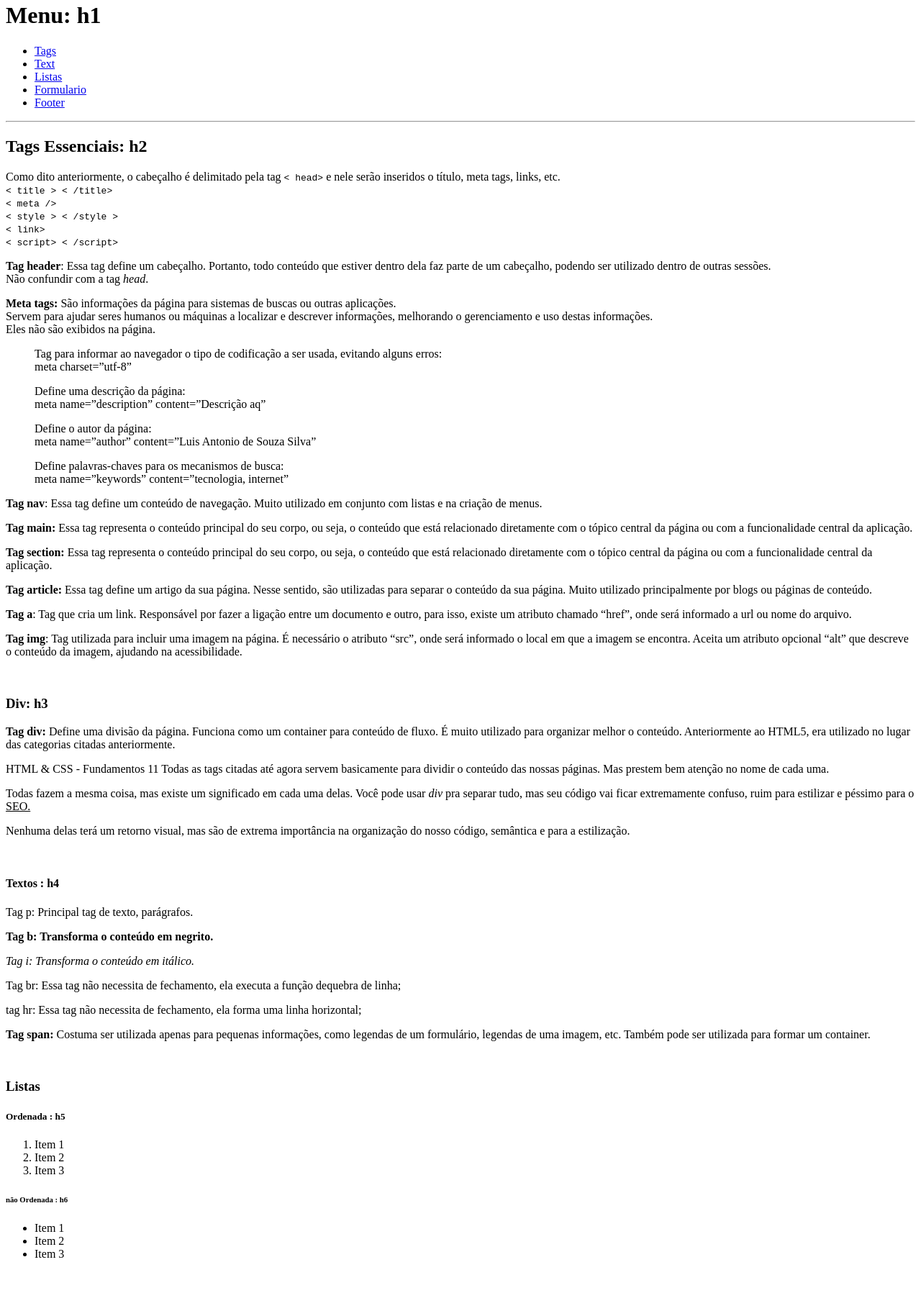
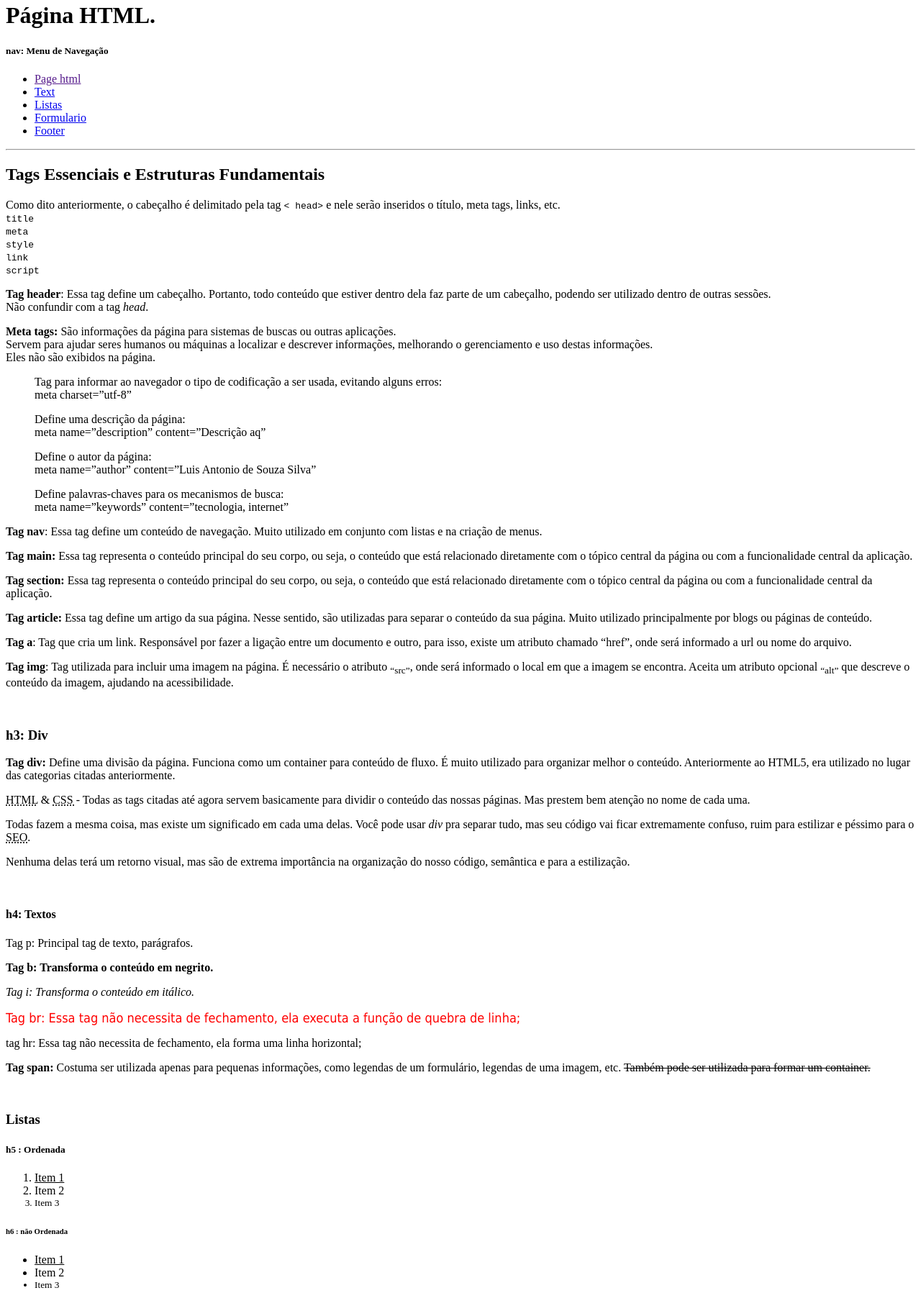
Before and after one commit to Luizfcs35/Meu-Primeiro-html-DIO, a plain HTML site: page index.html in a window 1280 px wide. Shown: the part 18-1815 px from the top of the page at 72% size. Drawn offline with Linux system fonts and the light colour scheme.

Commit message:
alterando algumas tags semânticas e finalizando o README.md

```diff
--- a/index.html
+++ b/index.html
@@ -8,11 +8,12 @@
   </head>
   <body>
     <!--Comentando sobre as tags-->
-    <header>
-      <h1>Menu: h1</h1>
+    <header id="Inicio">
+      <h1>Página HTML.</h1>
       <nav>
+        <h5>nav: Menu de Navegação</h5>
         <ul>
-          <li><a href="#inicio">Tags</a></li>
+          <li><a href="">Page html</a></li>
           <li><a href="#Text">Text</a></li>
           <li><a href="#Listas">Listas</a></li>
           <li><a href="#Form">Formulario</a></li>
@@ -22,15 +23,15 @@
     </header>
     <hr />
     <main>
-      <h2 id="#Essenciais">Tags Essenciais: h2</h2>
+      <h2 id="#Essenciais">Tags Essenciais e Estruturas Fundamentais</h2>
       <p>Como dito anteriormente, o cabeçalho é
         delimitado pela tag <code>< head></code> e nele
         serão inseridos o título, meta tags, links, etc. <br>
-        <code>< title > < /title></code> <br>
-        <code>< meta /> </code> <br>
-        <code>< style > < /style ></code> <br>
-        <code>< link></code> <br>
-        <code>< script> < /script></code>
+        <code>title</code> <br>
+        <code>meta</code> <br>
+        <code>style </code> <br>
+        <code>link</code> <br>
+        <code>script</code>
         </p>
       <p>
         <strong>Tag header</strong>: Essa tag define um cabeçalho. Portanto,
@@ -89,14 +90,14 @@
         <p>
           <strong>Tag img</strong>: Tag utilizada para incluir uma
             imagem na página. É necessário o
-            atributo “src”, onde será informado o
+            atributo <sub> “src”</sub>, onde será informado o
             local em que a imagem se encontra.
-            Aceita um atributo opcional “alt” que
+            Aceita um atributo opcional <sub>“alt”</sub> que
             descreve o conteúdo da imagem,
             ajudando na acessibilidade.</p>
 
       <br />
-      <h3>Div: h3</h3>
+      <h3>h3: Div</h3>
       <p>
         <strong>Tag div:</strong> Define uma divisão da página. Funciona como um
         container para conteúdo de fluxo. É muito utilizado para organizar
@@ -104,27 +105,28 @@
         categorias citadas anteriormente.
       </p>
       <p>
-        HTML & CSS - Fundamentos 11 Todas as tags citadas até agora servem
+        <abbr title="HyperText Markup Language">HTML</abbr> & <abbr title="Cascading Style Sheets">CSS </abbr>  - Todas as tags citadas até agora servem
         basicamente para dividir o conteúdo das nossas páginas. Mas prestem bem
         atenção no nome de cada uma.
       </p>
       <p>
         Todas fazem a mesma coisa, mas existe um significado em cada uma delas.
         Você pode usar <em>div</em> pra separar tudo, mas seu código vai ficar
-        extremamente confuso, ruim para estilizar e péssimo para o <u>SEO.</u>
+        extremamente confuso, ruim para estilizar e péssimo para o <abbr title="Search Engine Optimization">SEO</abbr>.
       </p>
       <p>
         Nenhuma delas terá um retorno visual, mas são de extrema importância na
         organização do nosso código, semântica e para a estilização.
       </p>
       <br />
-      <h4 id="Text">Textos : h4</h4>
+      <h4 id="Text">h4: Textos</h4>
       <p>Tag p: Principal tag de texto, parágrafos.</p>
       <p><b>Tag b: Transforma o conteúdo em negrito.</b></p>
       <p><i>Tag i: Transforma o conteúdo em itálico.</i></p>
       <p>
-        Tag br: Essa tag não necessita de fechamento, ela executa a função
-        dequebra de linha;
+        <font color="red" face="tahoma" size="4"> Tag br: Essa tag não necessita de fechamento, ela executa a função
+        de quebra de linha;</font>
+
       </p>
 
       <p>
@@ -134,24 +136,26 @@
       <p>
         <strong>Tag span:</strong> Costuma ser utilizada apenas para pequenas
         informações, como legendas de um formulário, legendas de uma imagem,
-        etc. Também pode ser utilizada para formar um container.
+        etc. <del>Também pode ser utilizada para formar um container.</del>
       </p>
 
       <br />
-      <h3>Listas</h3>
-      <h5 id="Listas">Ordenada : h5</h5>
+      <article>
+        <h3>Listas</h3>
+      <h5 id="Listas">h5 : Ordenada</h5>
       <ol>
-        <li>Item 1</li>
-        <li>Item 2</li>
-        <li>Item 3</li>
+        <u><li>Item 1</li></u>
+        <mark><li>Item 2</li></mark>
+        <small><li>Item 3</li></small>
       </ol>
 
-      <h6>não Ordenada : h6</h6>
+      <h6>h6 : não Ordenada</h6>
       <ul>
-        <li>Item 1</li>
-        <li>Item 2</li>
-        <li>Item 3</li>
+        <u><li>Item 1</li></u>
+        <mark><li>Item 2</li></mark>
+        <small><li>Item 3</li></small>
       </ul>
+      </article>
     </main>
 
     <br />
@@ -178,13 +182,13 @@ Digite aqui...</textarea
     <br />
     <hr />
     <footer id="Footer">
-      <br />
-      <br />
-      <br />
+      <button  type=""><a href="#Inicio"> voltar ⬆</a></button>
       <p>
         <strong>Tag footer:</strong> Essa tag define um rodapé para a página e
-        geralmente utilizadas no final da página;
+        geralmente utilizadas no final da página; <br><br>
+        <span>Luiz fernando Castro de Souza&copy;, 2023.</span>
       </p>
+      <br />
     </footer>
   </body>
 </html>
```
Also changed, not shown: 1 other file.
